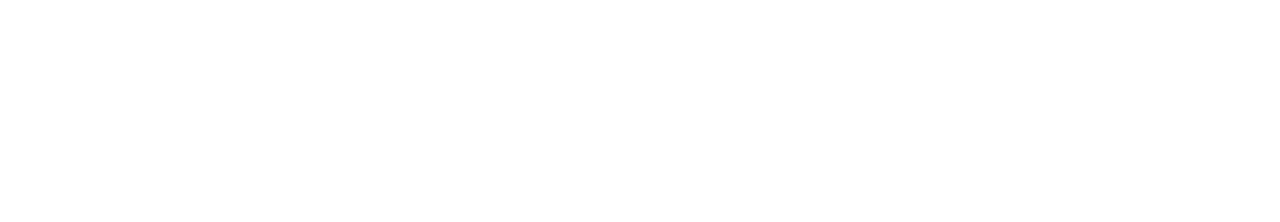
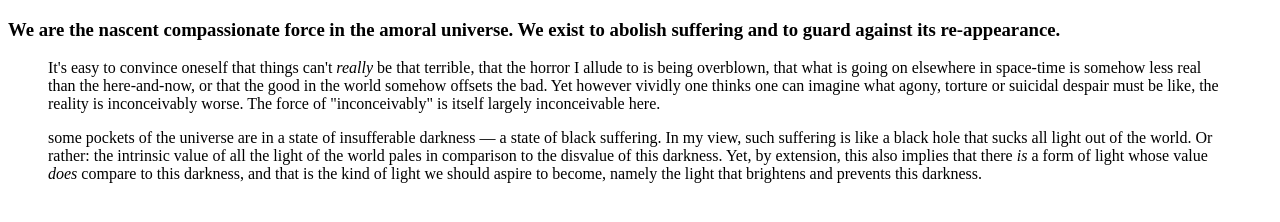
Before and after one commit to Guardians-Foundation/guardians, a plain HTML site: page src/index.html in a window 1280 px wide. Drawn offline with Linux system fonts and the light colour scheme.

Commit message:
Update src/index.html

```diff
--- a/src/index.html
+++ b/src/index.html
@@ -2,7 +2,7 @@
 <html lang="en">
 	<head>
 		<meta charset="utf-8">
-		<title>Guardians</title>
+		<title>The Guardians Project</title>
 		<!-- <meta name="description" content=""> -->
 		<meta name="viewport" content="width=device-width, initial-scale=1">
 		<!-- <meta property="og:title" content="">
@@ -12,11 +12,15 @@
 		<meta property="og:url" content=""> -->
 		<!-- <link rel="shortcut icon" href="/favicon.ico" />
 		<link rel="apple-touch-icon" href="/icon.png" /> -->
-		<!--
-		Add modernizr
-		<script src="modernizr.js"></script>
-		-->
 	</head>
 	<body>
+		<section>
+			<h3>We are the nascent compassionate force in the amoral universe. We exist to abolish suffering and to guard against its re-appearance.<h3>
+		</section>
+
+		<section>
+			<blockquote cite="https://www.hedweb.com/hedethic/hedon2.htm">It's easy to convince oneself that things can't <em>really</em> be that terrible, that the horror I allude to is being overblown, that what is going on elsewhere in space-time is somehow less real than the here-and-now, or that the good in the world somehow offsets the bad. Yet however vividly one thinks one can imagine what agony, torture or suicidal despair must be like, the reality is inconceivably worse. The force of "inconceivably" is itself largely inconceivable here.</blockquote>
+			<blockquote cite="https://magnusvinding.com/2018/09/03/the-principle-of-sympathy-for-intense-suffering/">some pockets of the universe are in a state of insufferable darkness — a state of black suffering. In my view, such suffering is like a black hole that sucks all light out of the world. Or rather: the intrinsic value of all the light of the world pales in comparison to the disvalue of this darkness. Yet, by extension, this also implies that there <em>is</em> a form of light whose value <em>does</em> compare to this darkness, and that is the kind of light we should aspire to become, namely the light that brightens and prevents this darkness.</blockquote>
+		</section>
 	</body>
 </html>
```
